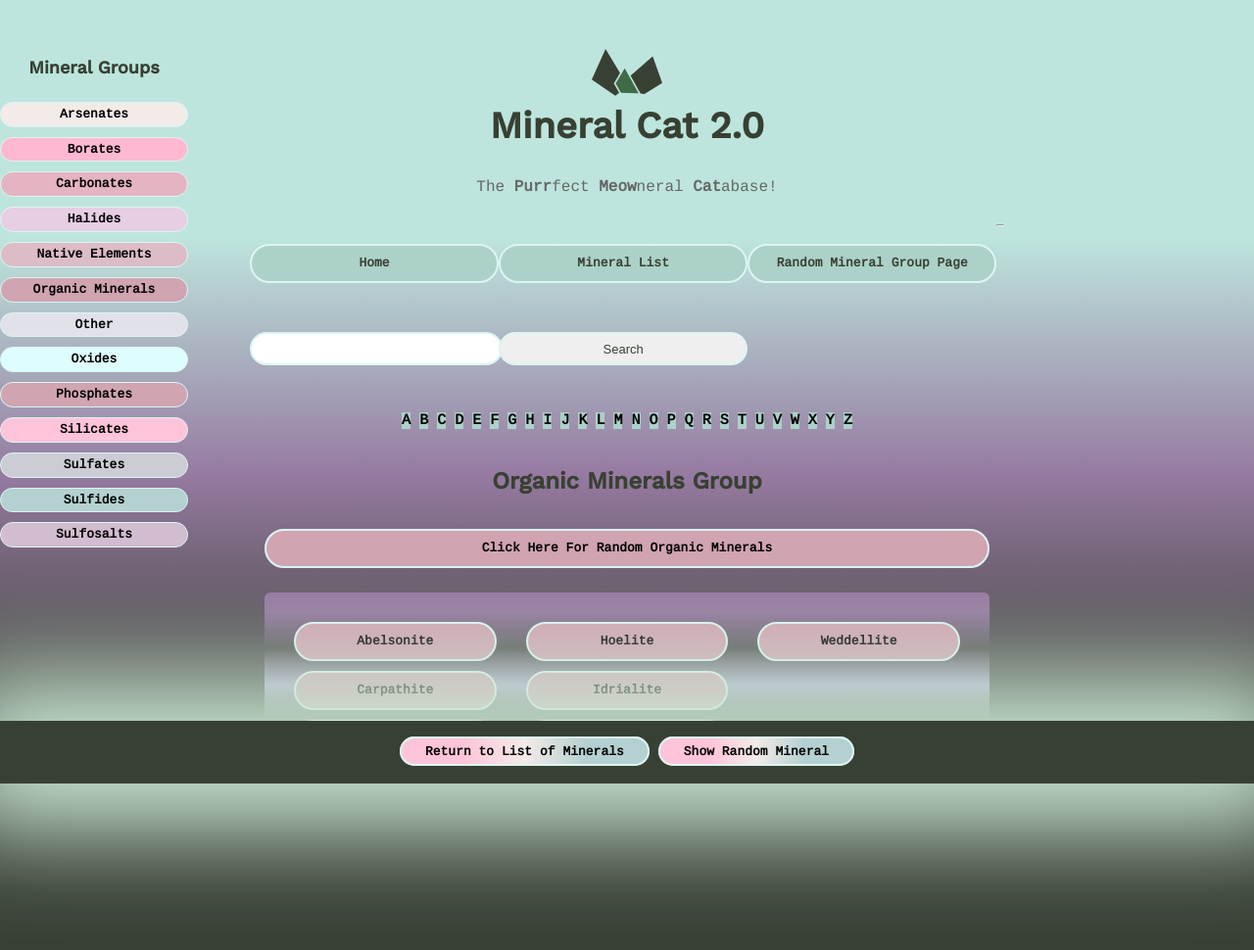
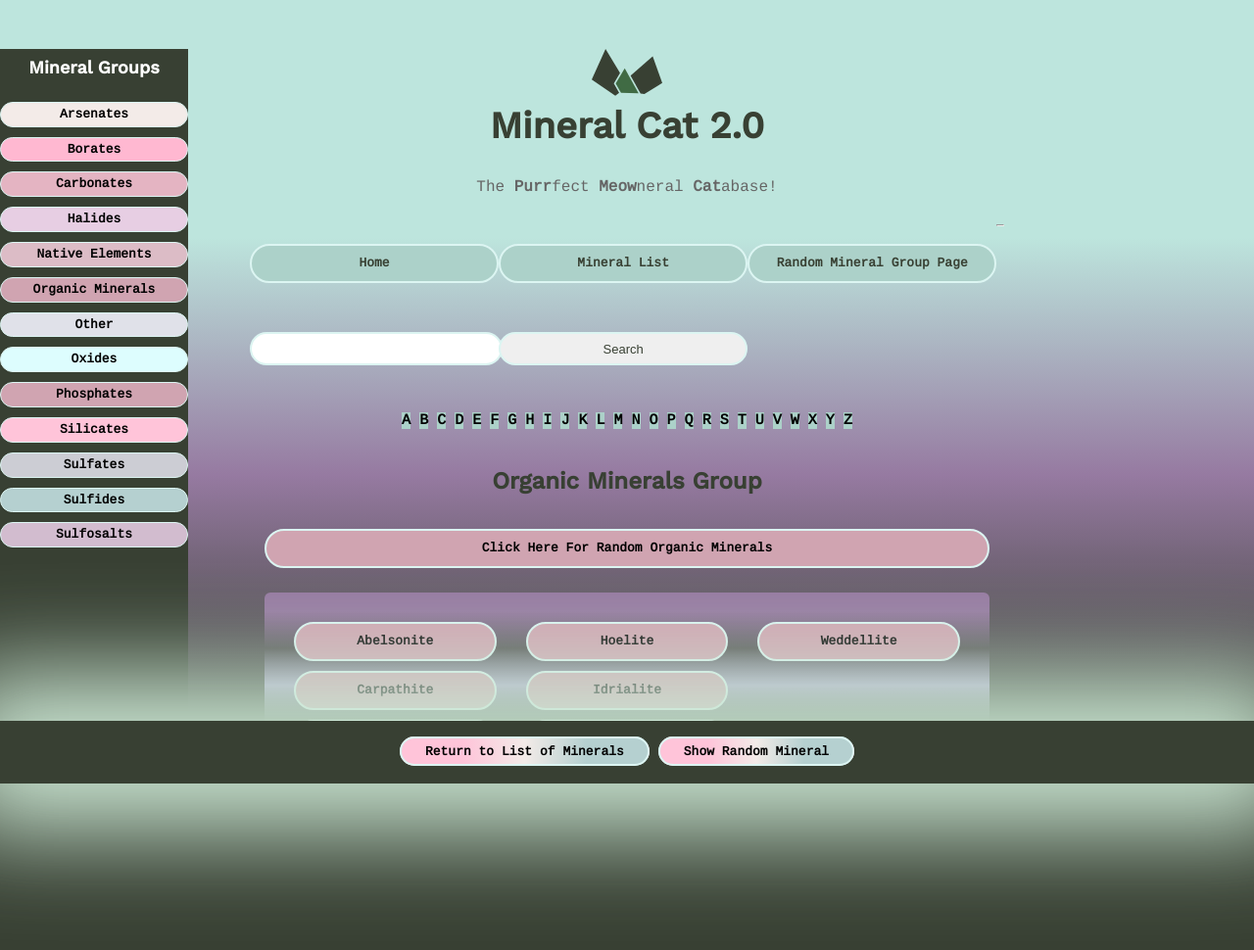
Before and after one commit to khemmyrick/Mineral-Cat-2, a Django app: page /minerals/group_list/1 in a window 1280 px wide. Shown: the whole page at 98% size. Run offline with Django 3.2, Linux system fonts and the light colour scheme; data comes from the database, SQL or seed files in the repository.

Commit message:
Updated local.css

```diff
--- a/assets/css/local.css
+++ b/assets/css/local.css
@@ -47,8 +47,12 @@
 	margin-top: -2.5em;
 } */
 
+#mg_head {
+	color: #FFFFFF;
+}
+
 .group_menu {
-	background-color: transparent;
+	background-color: #384033;
 	/* background: linear-gradient(to bottom, transparent, transparent, 35%, #384033 50%, #384033, transparent 65%); */
 	/* box-shadow: 0 0 100px 50px #CAE5D2; */
 	color: #000000;
@@ -57,6 +61,7 @@
 	left: 0;
 	text-align: left;
 	width: 15%;
+	height: 100%;
 	overflow: auto;
 	}
 
--- a/minerals/views.py
+++ b/minerals/views.py
@@ -95,7 +95,6 @@ def by_alpha(request, term):
 
 def search(request):
     """Allow users to search mineral fields for specific terms."""
-    alpha_search = letter_gen()
     term = request.GET.get('q')
     # Loop through all fields to return matches using 'Q(field__icontains=term)|' notation?
     # Currently works with no looping.
@@ -116,4 +115,4 @@ def search(request):
     # )
     return render(request,
                   'minerals/mineral_list.html',
-                  {'minerals': minerals, 'alpha_search': alpha_search})
+                  {'minerals': minerals})
--- a/templates/layout.html
+++ b/templates/layout.html
@@ -39,7 +39,7 @@
 				<hr>
 			</header>
 			<ul class="group_menu">
-				<h3 class="text-centered">Mineral Groups</h3>
+				<h3 class="text-centered" id="mg_head">Mineral Groups</h3>
 				{% nav_groups_list %}
 			</ul>
 			<div class="grid-100">
```
